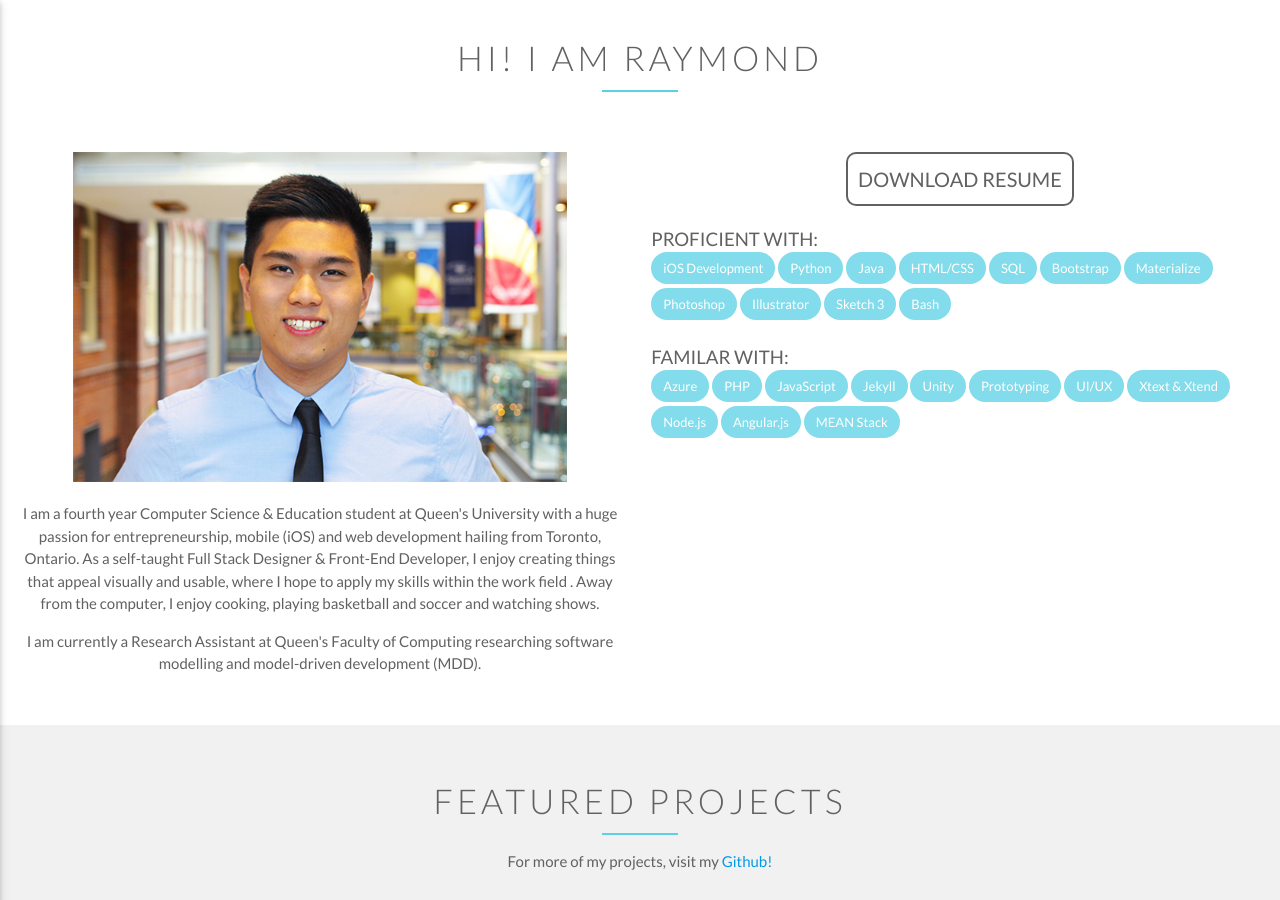
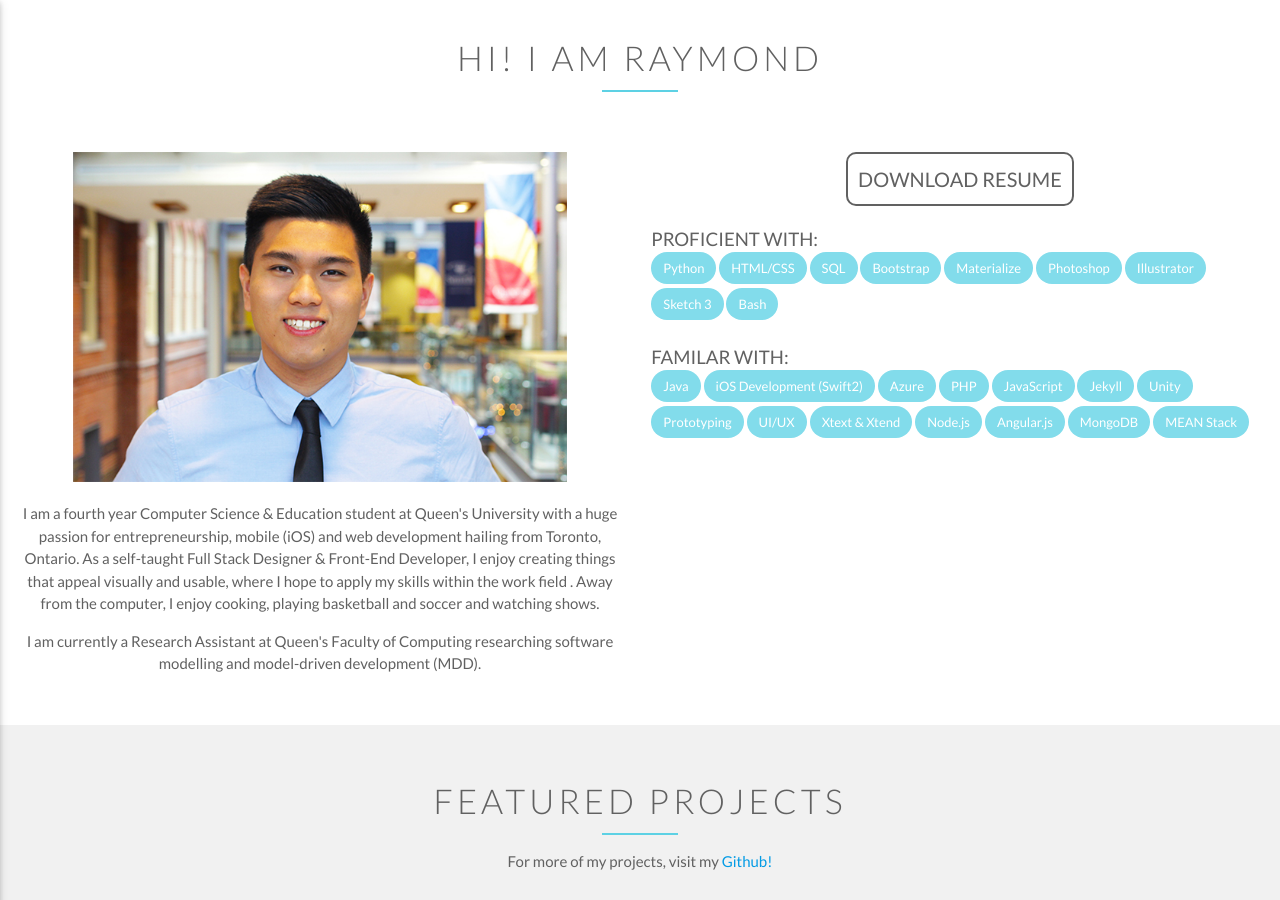
Before and after one commit to Web-Dev-Collaborative/Personal-Website-V2, a Jekyll site: the page built from index.html, in a window 1280 px wide and 900 px high, scrolled down 980 px. Built offline with Jekyll 4.4.1, drawn with Linux system fonts in a browser that asks for light colours; nearby versions of some CDN libraries; part of the change alters nothing that is shown.

```diff
--- a/_includes/about.html
+++ b/_includes/about.html
@@ -1,5 +1,5 @@
-{% assign array1 = "iOS Development,Python,Java,HTML/CSS,SQL,Bootstrap,Materialize,Photoshop,Illustrator,Sketch 3,Bash" | split: "," %}
-{% assign array2 = "Azure,PHP,JavaScript,Jekyll,Unity,Prototyping,UI/UX,Xtext & Xtend,Node.js,Angular.js,MEAN Stack" | split: "," %}
+{% assign array1 = "Python,HTML/CSS,SQL,Bootstrap,Materialize,Photoshop,Illustrator,Sketch 3,Bash" | split: "," %}
+{% assign array2 = "Java,iOS Development (Swift2),Azure,PHP,JavaScript,Jekyll,Unity,Prototyping,UI/UX,Xtext & Xtend,Node.js,Angular.js,MongoDB,MEAN Stack" | split: "," %}
 {% assign array3 = "React" | split: "," %}
 
 <section id="about" class="section scrollspy">
```
Also changed, not shown: 1 other file.
